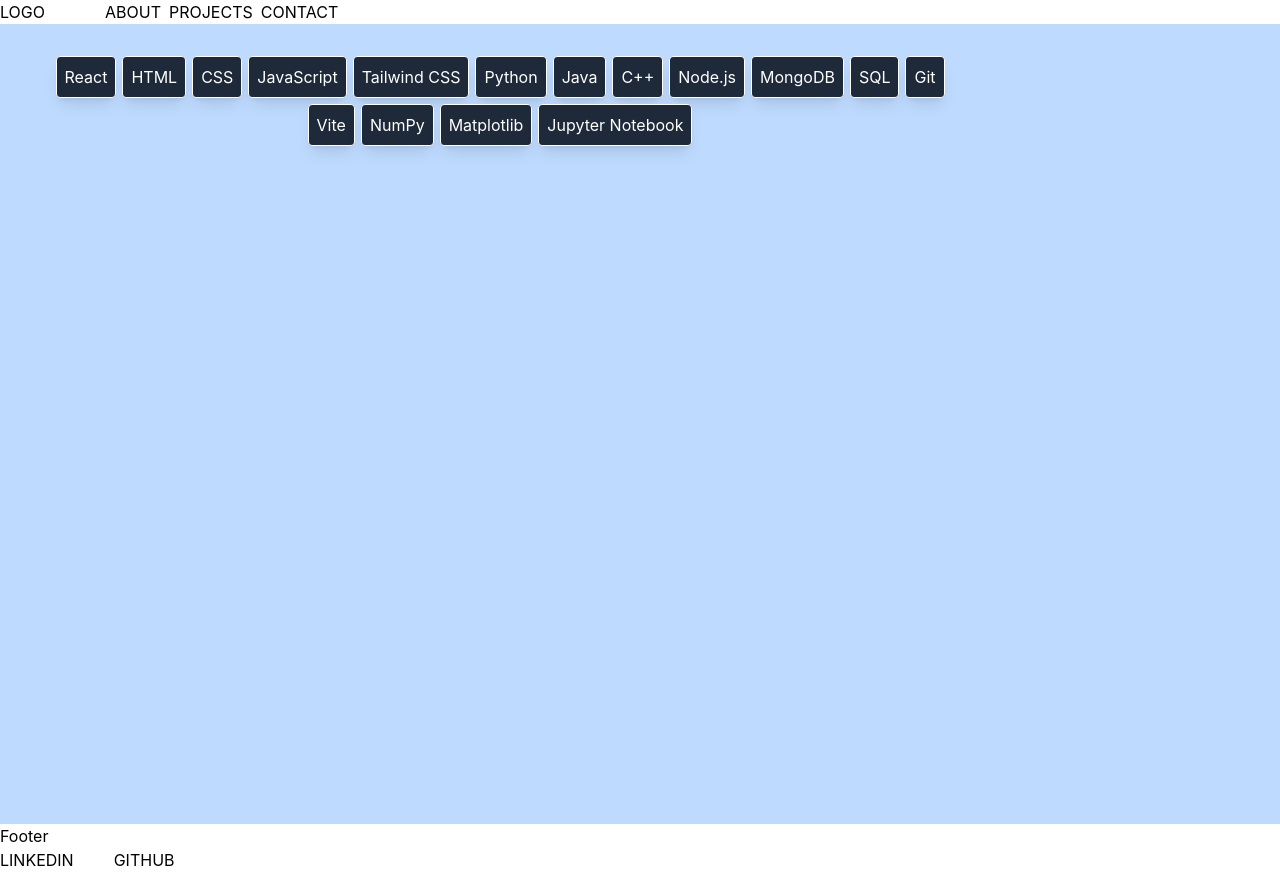
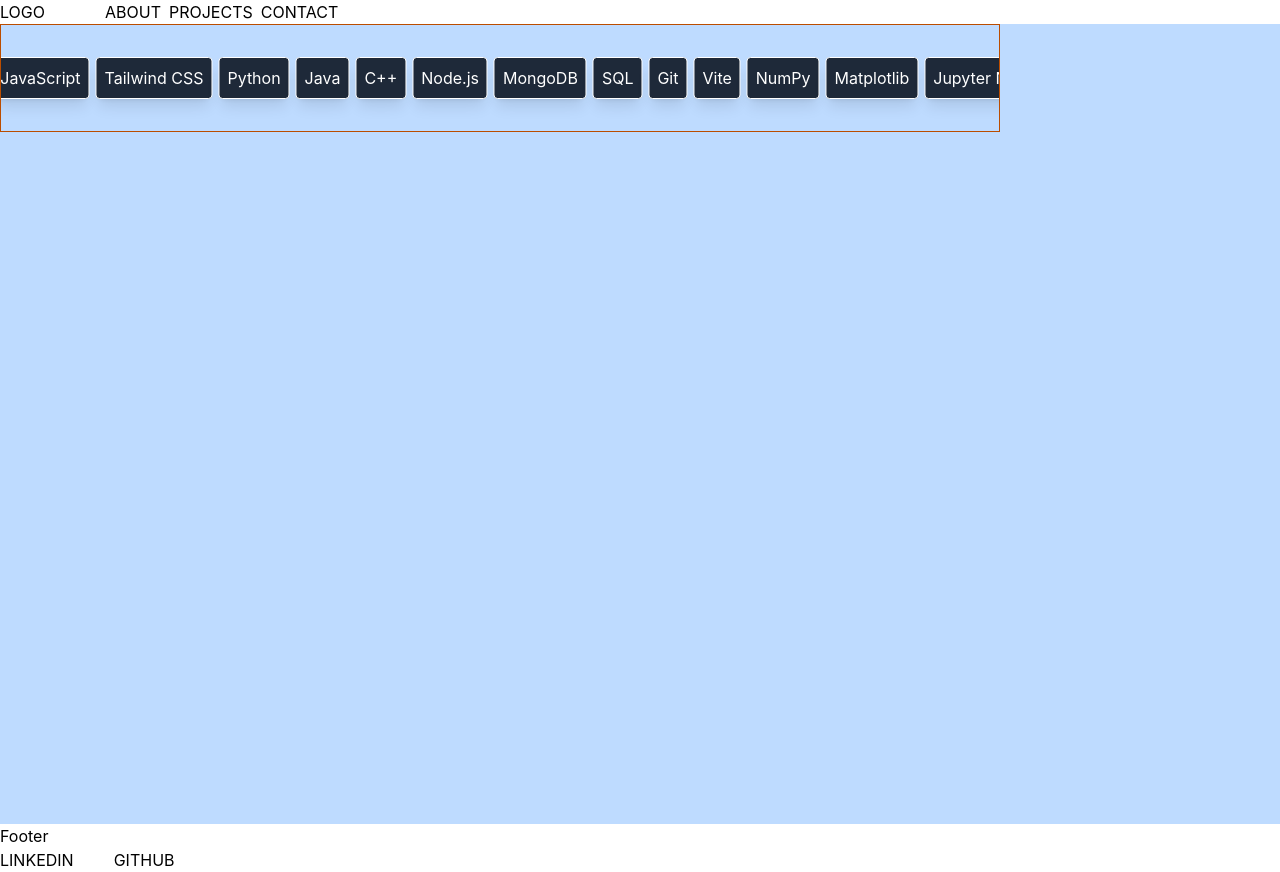
Before and after one commit to matthewrichards234/Personal_Website, a React (Vite) app: page /about in a window 1280 px wide. Built offline with nearby package versions, Linux system fonts and the light colour scheme.

Commit message:
add infinite scroll to technolgies.

```diff
--- a/src/components/About.tsx
+++ b/src/components/About.tsx
@@ -19,20 +19,34 @@ const About = () => {
     "Jupyter Notebook",
   ];
   return (
+    // Body
     <div
       className="bg-blue-200
                     text-white
                     min-h-screen"
     >
-      <div className="w-250 p-8">
+      {/* Carousel */}
+      <div
+        className="w-250
+        p-8
+        border
+      border-amber-700
+        overflow-hidden"
+      >
+        {/* Group */}
         <div
           className="flex
-                    flex-row
-                    flex-wrap
                     gap-1.5
-                    items-center
-                    justify-center"
+                    w-max
+                    whitespace-nowrap
+                    animate-horizontalInfiniteScroll"
         >
+          {technologies.map((technology) => {
+            return <LanguageCard name={technology} />;
+          })}
+          {technologies.map((technology) => {
+            return <LanguageCard name={technology} />;
+          })}
           {technologies.map((technology) => {
             return <LanguageCard name={technology} />;
           })}
--- a/src/index.css
+++ b/src/index.css
@@ -9,6 +9,8 @@
   --animate-gradientText: gradientText 3s linear infinite;
   --animate-scrollAppear: scrollAppear 5s linear;
   --animate-fade-in: fade-in linear forwards;
+  --animate-horizontalInfiniteScroll: horizontalInfiniteScroll 45s linear
+    infinite;
 }
 
 @keyframes wiggle {
@@ -96,4 +98,12 @@
       /* transform: translateX(0); */
     }
   }
+  @keyframes horizontalInfiniteScroll {
+    from {
+      transform: translateX(0);
+    }
+    to {
+      transform: translateX(-50%);
+    }
+  }
 }
```
